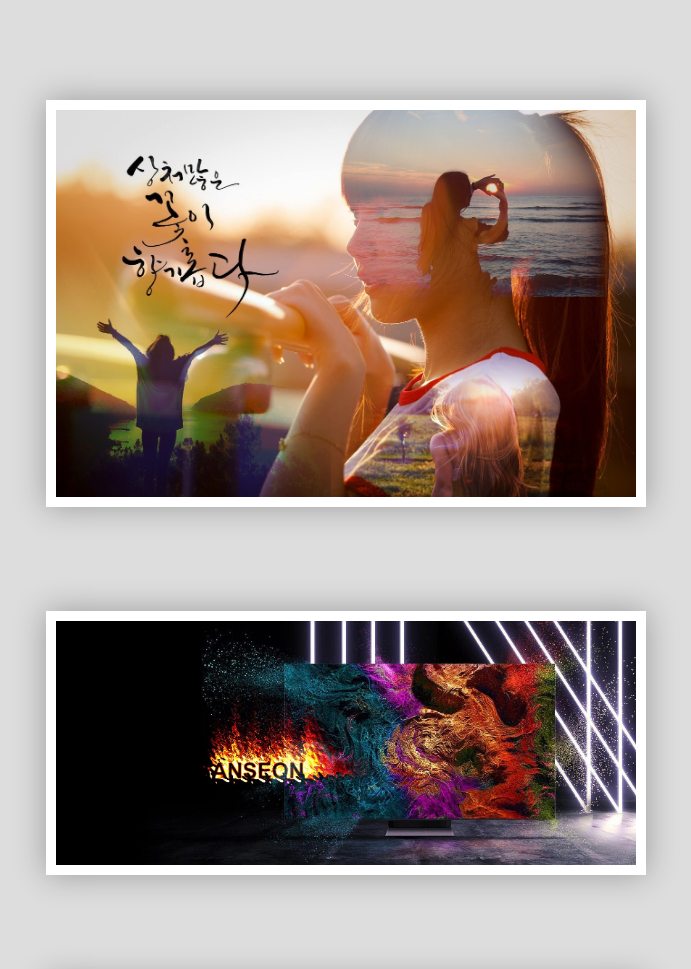
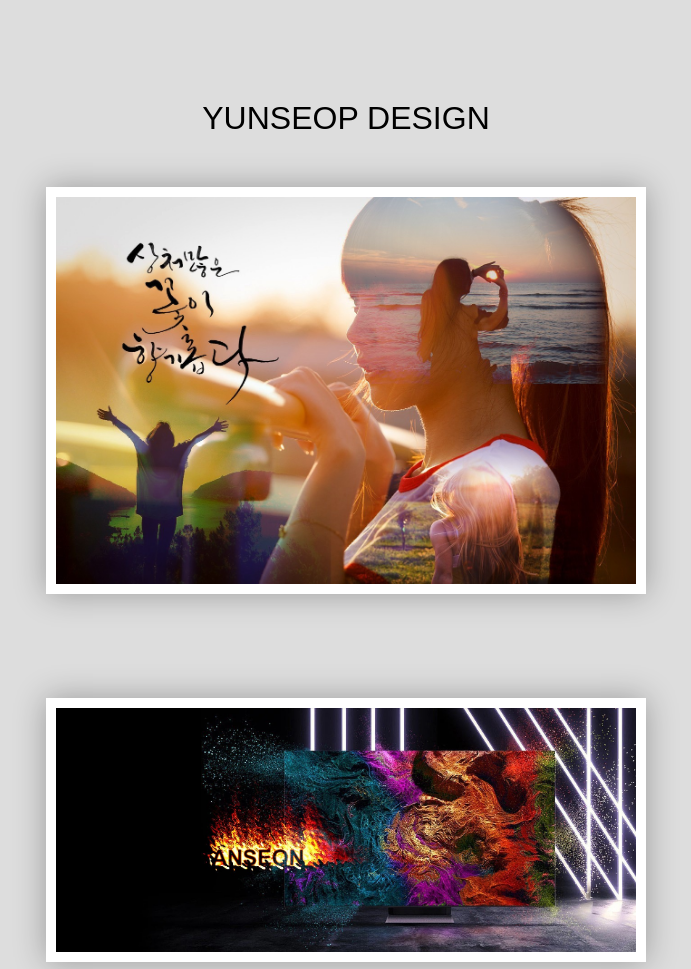
Before and after one commit to kkkkkkiii/graphicDesign, a plain HTML site: page index.html in a window 1280 px wide. Shown: the top 969 px of the page, without its empty margins (294-985 px from the left). Drawn offline with Linux system fonts and the light colour scheme.

Commit message:
제목 추가

```diff
--- a/index.html
+++ b/index.html
@@ -37,12 +37,19 @@
 
         /* background-color - 배경색 */
         /* margin: 0 auto -  */
+
+        @import url('https://fonts.googleapis.com/css2?family=Bungee+Shade&display=swap');
+
+        h1{font-family: "Bungee Shade", sans-serif;
+  font-weight: 400;
+  font-style: normal; margin-bottom: 50px; text-align: center;}
     </style>
 </head>
 
 <body>
     <!-- .pf -->
     <div class="pf">
+        <h1>YUNSEOP DESIGN </h1>
         <!-- div>a>img -->
         <!-- # - 임시 링크 -->
         <div><a href="#"><img src="./images/1.jpg" alt="1"></a></div>
```
